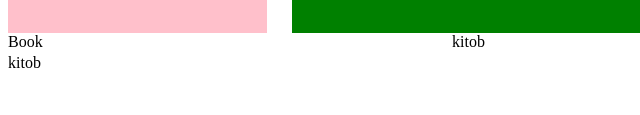
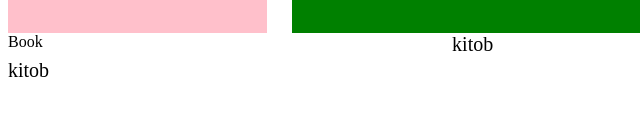
Before and after one commit to sardorbek9090/gitmash, a plain HTML site: page index.html in a window 1280 px wide. Shown: the part 361-476 px from the top of the page, 0-640 px from the left. Drawn offline with Linux system fonts and the light colour scheme.

Commit message:
yangi ozgarish

```diff
--- a/style.css
+++ b/style.css
@@ -31,5 +31,7 @@
 
 .kitob{
     width: 100px;
+color:black;
+font-size:20px;
 
 }
```
Also changed, not shown: any.txt.
